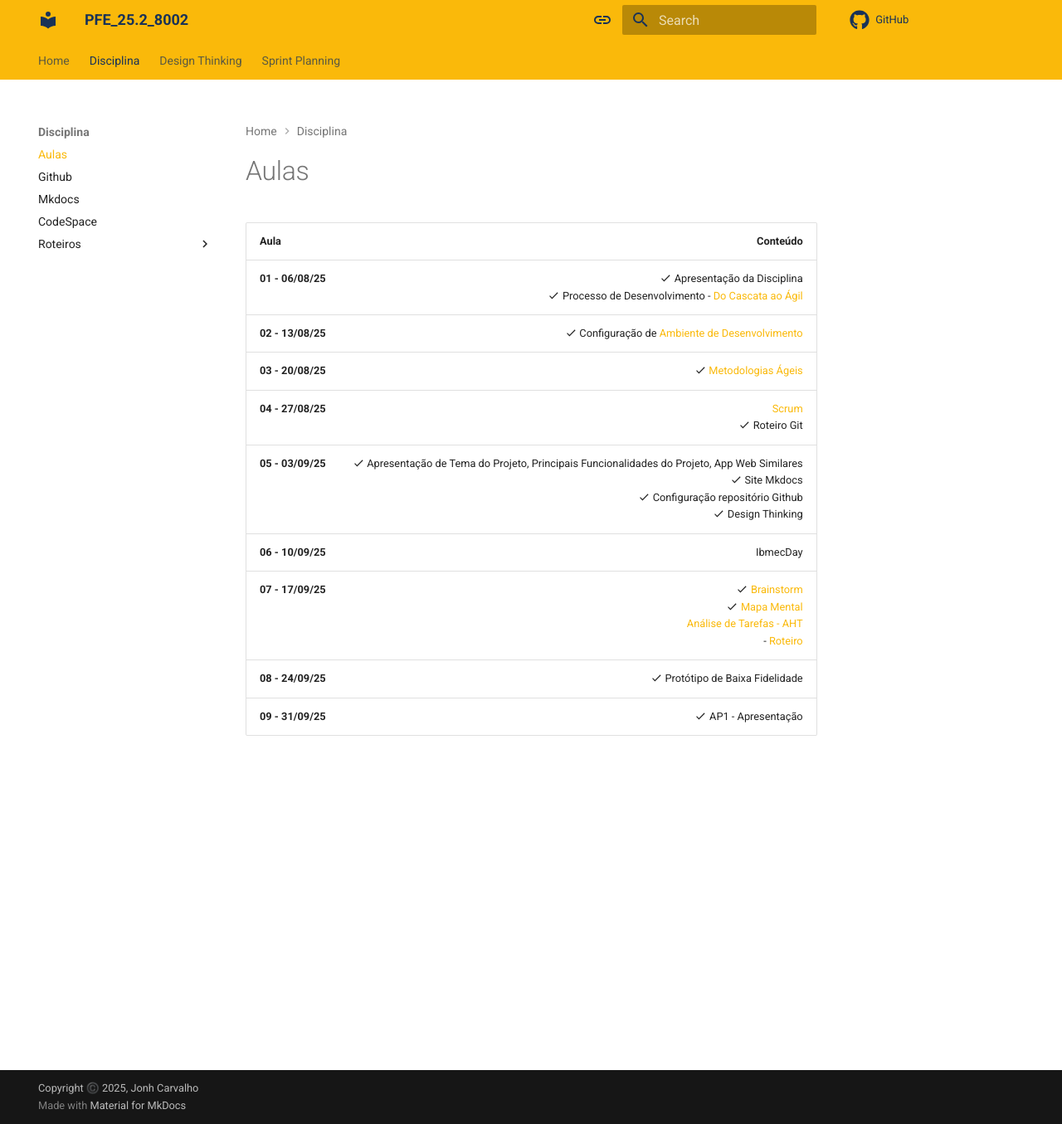
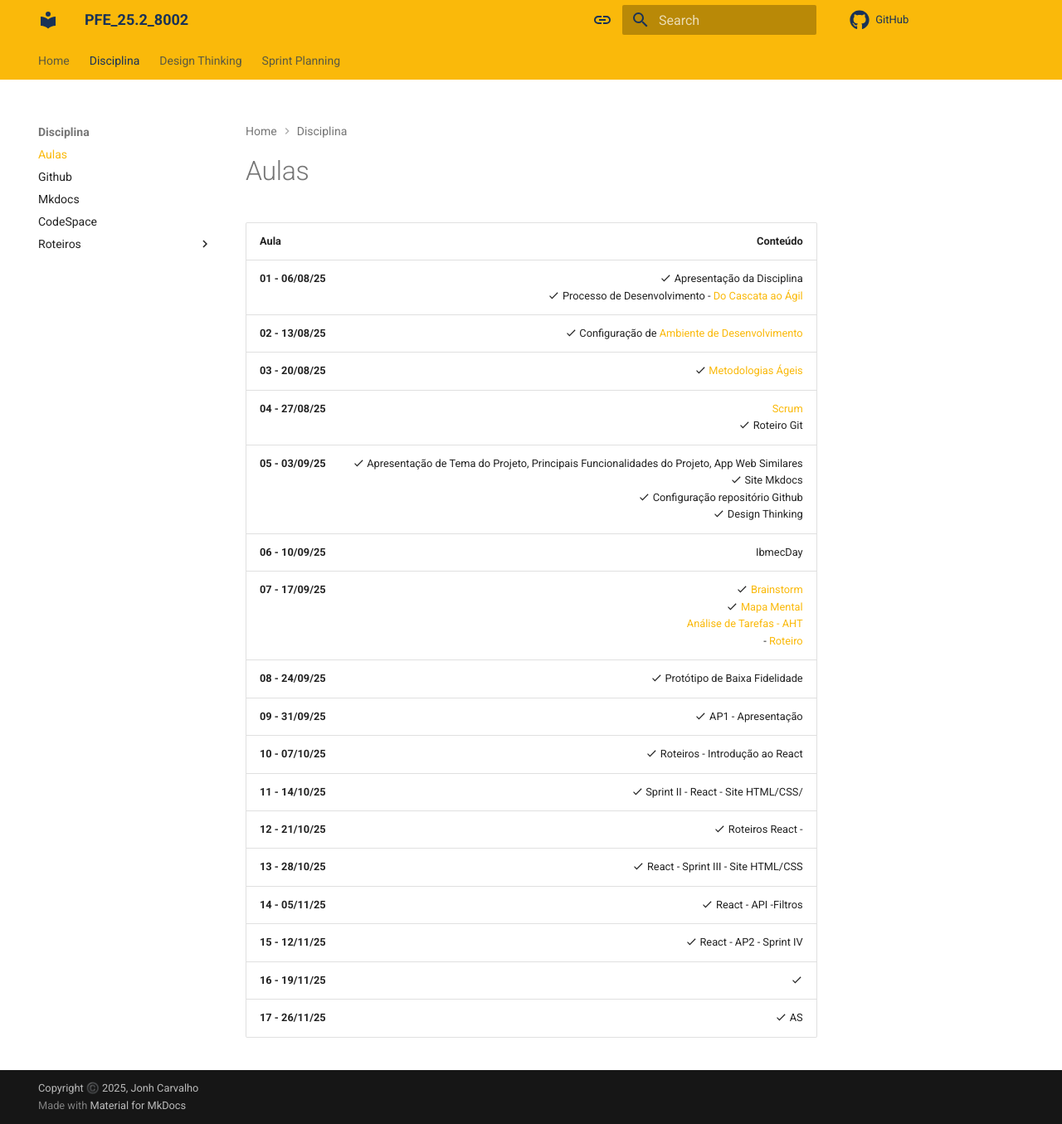
Before and after one commit to jonh-carvalho/PFE_25.2_8002, an MkDocs documentation site: the page built from docs/Disciplina/aulas.md, in a window 1280 px wide and 1355 px high. Shown: the whole window at 83% size. Built offline with MkDocs 1.6.1 and Material for MkDocs 9.7.7, drawn with Linux system fonts in a browser that asks for light colours; comment, search, counter and statistics services are not loaded.

Commit message:
update aulas

```diff
--- a/docs/Disciplina/aulas.md
+++ b/docs/Disciplina/aulas.md
@@ -11,6 +11,14 @@ Aula | Conteúdo
 **__07__ - 17/09/25** | :material-check: [Brainstorm](../assets/Aulas/O%20processo%20de brainstorm.pdf) <br> :material-check: [Mapa Mental](../assets/Aulas/Mapa%20Mental.pdf) <br> [Análise de Tarefas - AHT](../assets/Aulas/Análise%20de%20Tarefas.pdf) <br> - [Roteiro](./Roteiros/07_epics_features_user_stories.md)
 **__08__ - 24/09/25** | :material-check: Protótipo de Baixa Fidelidade
 **__09__ - 31/09/25** | :material-check: AP1 - Apresentação
+**__10__ - 07/10/25** | :material-check: Roteiros - Introdução ao React
+**__11__ - 14/10/25** | :material-check: Sprint II - React - Site HTML/CSS/
+**__12__ - 21/10/25** | :material-check: Roteiros React -
+**__13__ - 28/10/25** | :material-check: React - Sprint III - Site HTML/CSS
+**__14__ - 05/11/25** | :material-check: React - API -Filtros
+**__15__ - 12/11/25** | :material-check: React - AP2 -  Sprint IV
+**__16__ - 19/11/25** | :material-check:
+**__17__ - 26/11/25** | :material-check: AS
 
 
 
```
